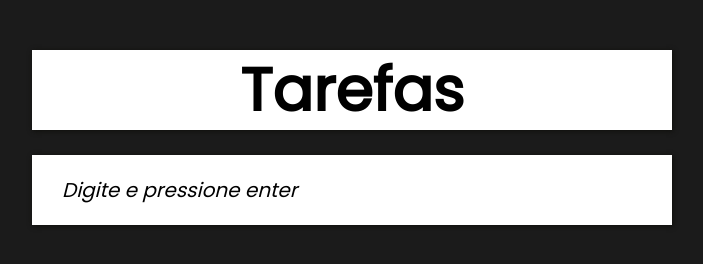
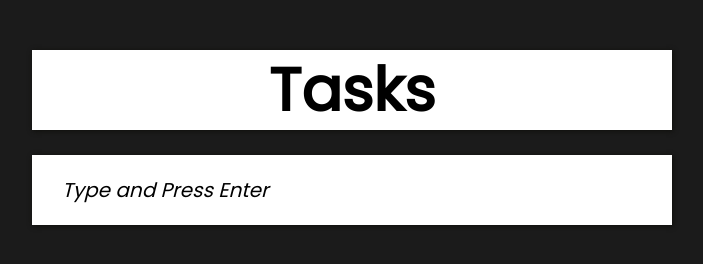
Before and after one commit to andreivince/To-do-List, a plain HTML site: page index.html in a window 1280 px wide. Shown: the whole page, without its empty margins (288-991 px from the left). Drawn offline with Linux system fonts and the light colour scheme.

Commit message:
come back

```diff
--- a/index.html
+++ b/index.html
@@ -12,11 +12,11 @@
     <main class="todo">
 
         <div class="titulo">
-            <h1>Tarefas</h1>
+            <h1>Tasks</h1>
         </div>
 
         <div class="novoitem">
-            <input type="text" id="novo_item" placeholder="Digite e pressione enter">
+            <input type="text" id="novo_item" placeholder="Type and Press Enter">
         </div>
 
         <div class="todolist" id="todo_list">
--- a/style.css
+++ b/style.css
@@ -110,3 +110,8 @@ body {
     font-weight: normal;
     color: rgb(0, 0, 0);
 }
+
+
+@media screen and (max-width: 700px) {
+
+}
```
